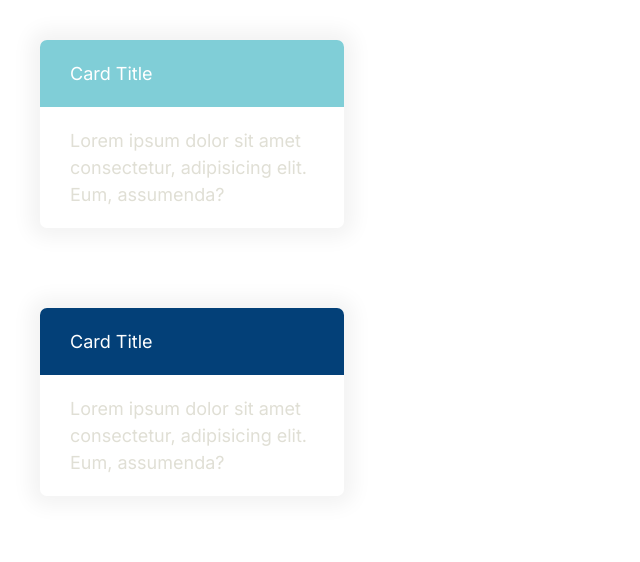
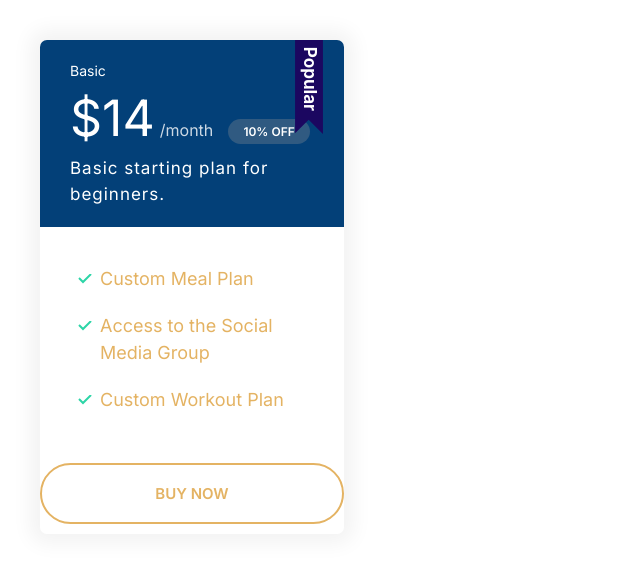
Before and after one commit to alamihicham1/Perfection-Meal-Prep, a plain HTML site: page index.html in a window 1280 px wide. Shown: the whole page, without its empty margins (0-640 px from the left). Drawn offline with Linux system fonts and the light colour scheme.

Commit message:
Build the different plan components.

```diff
--- a/css/styles.css
+++ b/css/styles.css
@@ -299,3 +299,69 @@ a {
   background: var(--color-secondary);
   color: #fff;
 }
+
+/************************************************* Plans *************************************************************/
+.plan__name {
+  color: white;
+  font-size: 2.4rem;
+  font-weight: 500;
+  margin: 0;
+}
+
+.plan__price {
+  font-size: 6rem;
+}
+
+.plan__description {
+  font-size: 2rem;
+  display: block;
+  letter-spacing: 1px;
+  font-weight: 300;
+}
+
+.plan__billing-cycle {
+  font-size: 2.4rem;
+  font-weight: 300;
+  margin-right: 1rem;
+  opacity: 0.8;
+}
+
+.plan .badge--small {
+  background: #305a81;
+  padding: 0.5rem 1.5rem;
+}
+
+.plan .list__item {
+  margin-bottom: 2rem;
+}
+
+.plan--popular .card__header {
+  position: relative;
+}
+
+.plan--popular .card__header::before {
+  content: url(/images/popular.svg);
+  width: 40px;
+  display: inline-block;
+  position: absolute;
+  top: -6px;
+  right: 5%;
+}
+
+@media screen and (min-width: 1024px) {
+  .plan__name {
+    font-size: 1.4rem;
+  }
+
+  .plan__price {
+    font-size: 5rem;
+  }
+
+  .plan__billing-cycle {
+    font-size: 1.6rem;
+  }
+
+  .plan__description {
+    font-size: 1.7rem;
+  }
+}
--- a/index.html
+++ b/index.html
@@ -16,22 +16,26 @@
     <link rel="stylesheet" href="/css/styles.css" />
   </head>
   <body>
-    <div style="width: 30%; padding: 4rem">
-      <div class="card card--secondary">
-        <header class="card__header">Card Title</header>
-        <div class="card__body">
-          Lorem ipsum dolor sit amet consectetur, adipisicing elit. Eum,
-          assumenda?
-        </div>
-      </div>
-    </div>
-
-    <div style="width: 30%; padding: 4rem">
-      <div class="card card--primary">
-        <header class="card__header">Card Title</header>
-        <div class="card__body">
-          Lorem ipsum dolor sit amet consectetur, adipisicing elit. Eum,
-          assumenda?
+    <div class="plan plan--popular">
+      <div style="width: 30%; padding: 4rem">
+        <div class="card card--primary">
+          <header class="card__header">
+            <h3 class="plan__name">Basic</h3>
+            <span class="plan__price">$14</span>
+            <span class="plan__billing-cycle">/month</span>
+            <span class="badge badge--primary badge--small">10% OFF</span>
+            <span class="plan__description"
+              >Basic starting plan for beginners.</span
+            >
+          </header>
+          <div class="card__body">
+            <ul class="list list--tick">
+              <li class="list__item">Custom Meal Plan</li>
+              <li class="list__item">Access to the Social Media Group</li>
+              <li class="list__item">Custom Workout Plan</li>
+            </ul>
+          </div>
+          <button class="btn btn--outline btn--block">Buy Now</button>
         </div>
       </div>
     </div>
```
Also changed, not shown: components/plans.html (added, +44 -0 lines), images/popular.svg (added).
